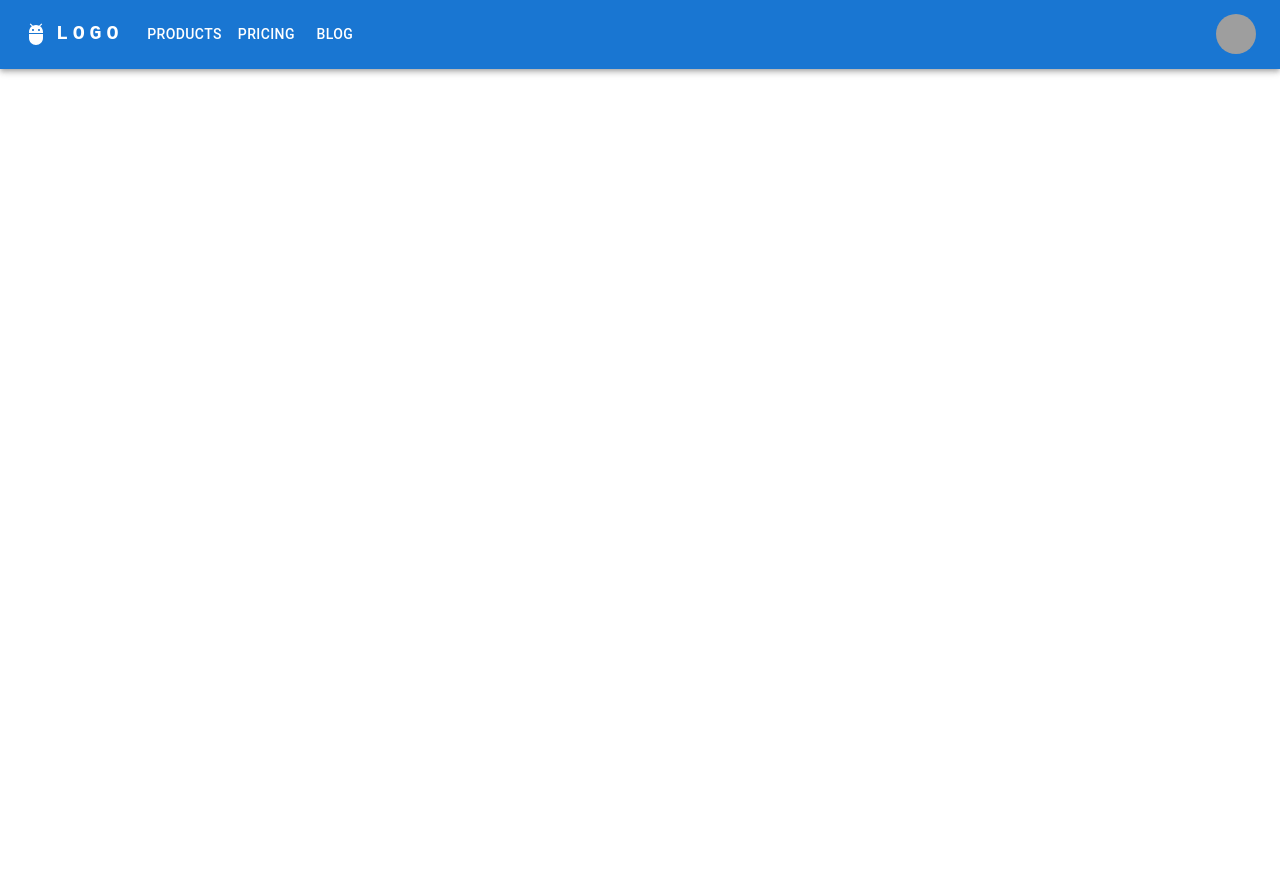
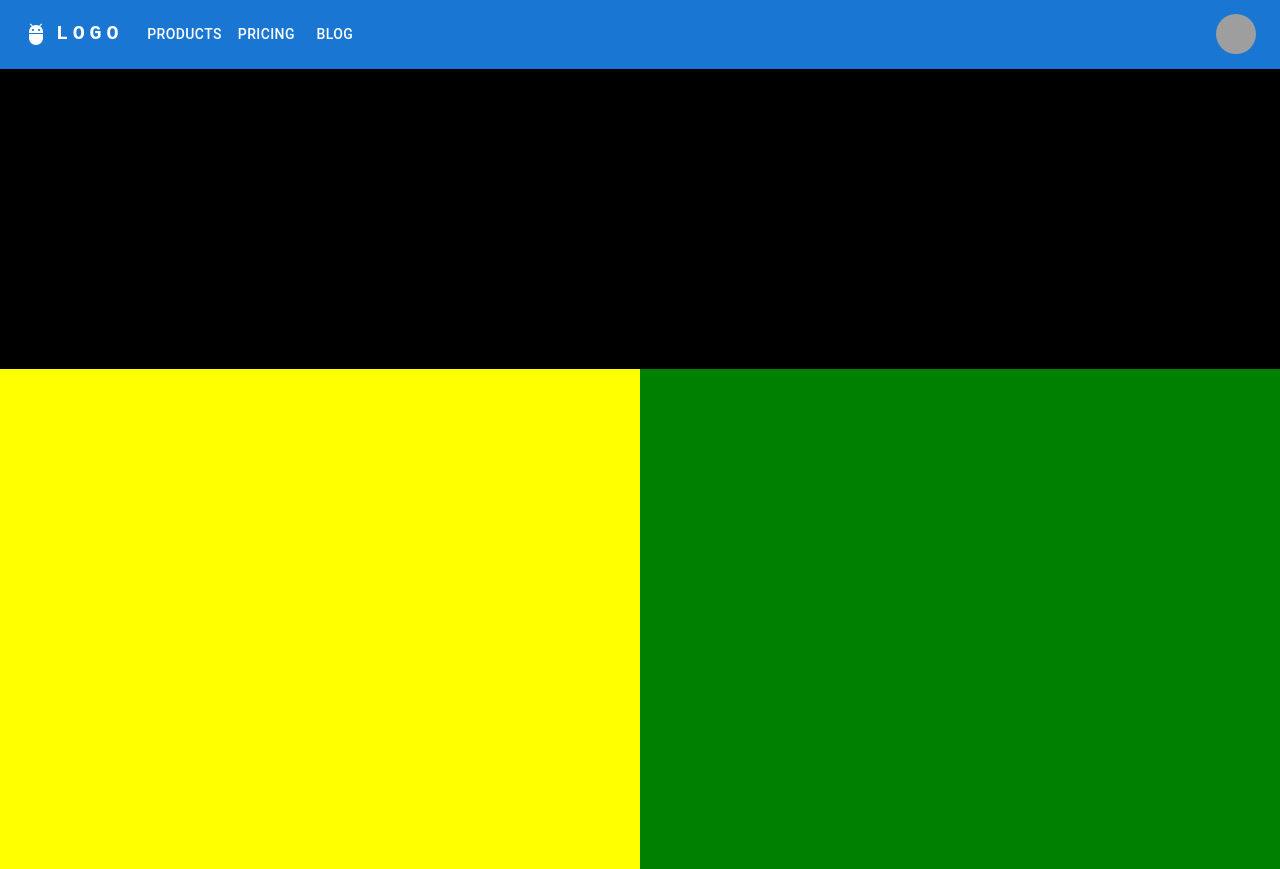
Before and after one commit to Luan-Pham/Thyme2Cook, a React (Create React App) app: page / in a window 1280 px wide. Before the commit the page ends 800 px from the top, so only its background shows below. Built offline with nearby package versions, Linux system fonts and the light colour scheme; grey boxes are pictures that could not be loaded.

Commit message:
layout of page

```diff
--- a/src/App.js
+++ b/src/App.js
@@ -1,10 +1,21 @@
-import ResponsiveAppBar from "./components/AppBar";
+import { Box } from '@mui/system';
+import ResponsiveAppBar from './components/AppBar';
+import Searchbar from './components/Search';
+import Directions from './components/Directions';
+import Ingredients from './components/Ingredients';
+import { Stack } from '@mui/material';
 
-
-function App () {
+function App() {
   return (
-    <ResponsiveAppBar/>
-  )
+    <Box>
+      <ResponsiveAppBar />
+      <Searchbar />
+      <Stack direction="row">
+        <Directions />
+        <Ingredients />
+      </Stack>
+    </Box>
+  );
 }
 
-export default App
+export default App;
--- /dev/null
+++ b/src/components/Directions.js
@@ -0,0 +1,15 @@
+import { Box } from '@mui/system';
+
+function Directions() {
+  return (
+    <Box
+      sx={{
+        height: 500,
+        width: '50%',
+        bgcolor: 'yellow',
+      }}
+    ></Box>
+  );
+}
+
+export default Directions;
--- /dev/null
+++ b/src/components/Ingredients.js
@@ -0,0 +1,16 @@
+import { Box } from '@mui/system';
+
+function Ingredients() {
+  return (
+    <Box
+      sx={{
+        height: 500,
+        width: '50%',
+        bgcolor: 'green',
+        justifySelf: 'end',
+      }}
+    ></Box>
+  );
+}
+
+export default Ingredients;
--- a/src/components/Search.js
+++ b/src/components/Search.js
@@ -0,0 +1,17 @@
+import { Box } from '@mui/material';
+
+function Searchbar() {
+  return (
+    <Box
+      sx={{
+        height: 300,
+        width: '100%',
+        bgcolor: 'black',
+      }}
+    >
+      Search bar here
+    </Box>
+  );
+}
+
+export default Searchbar;
```
